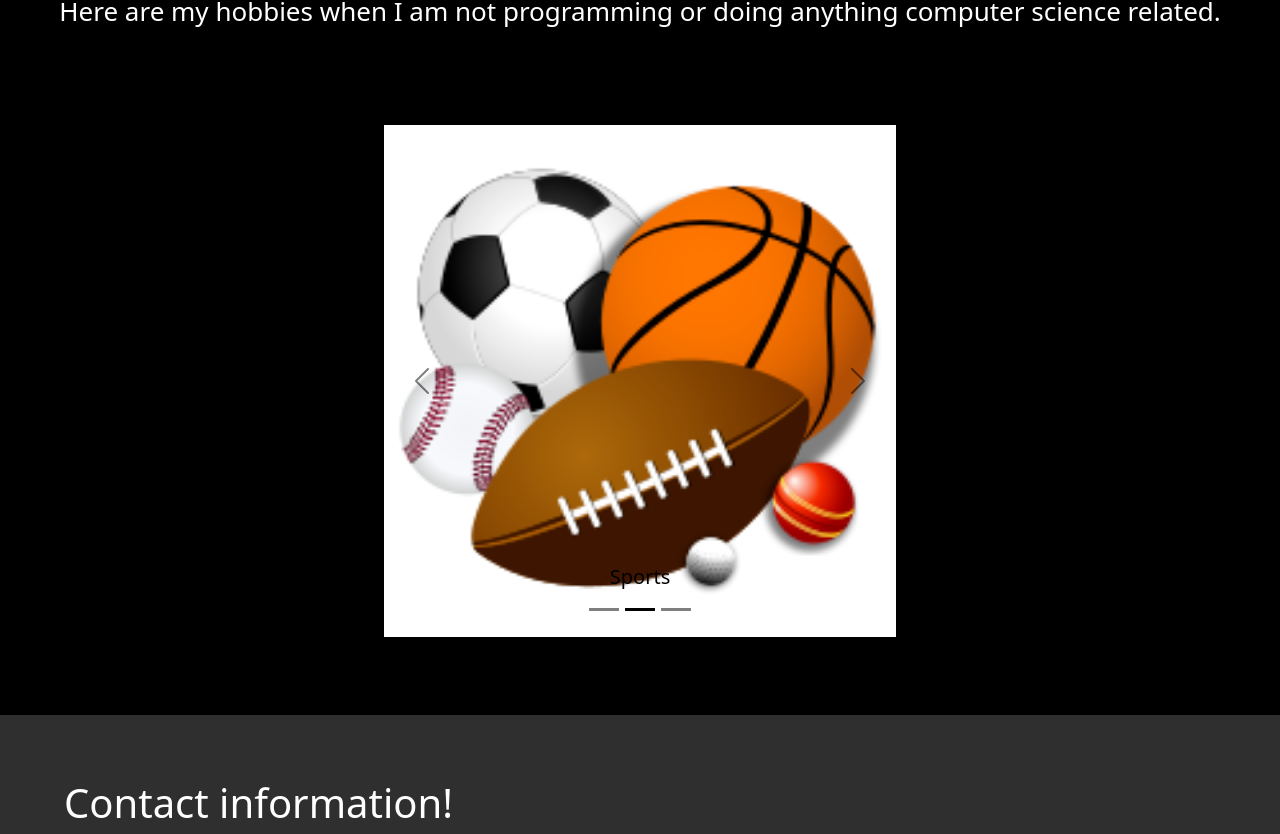
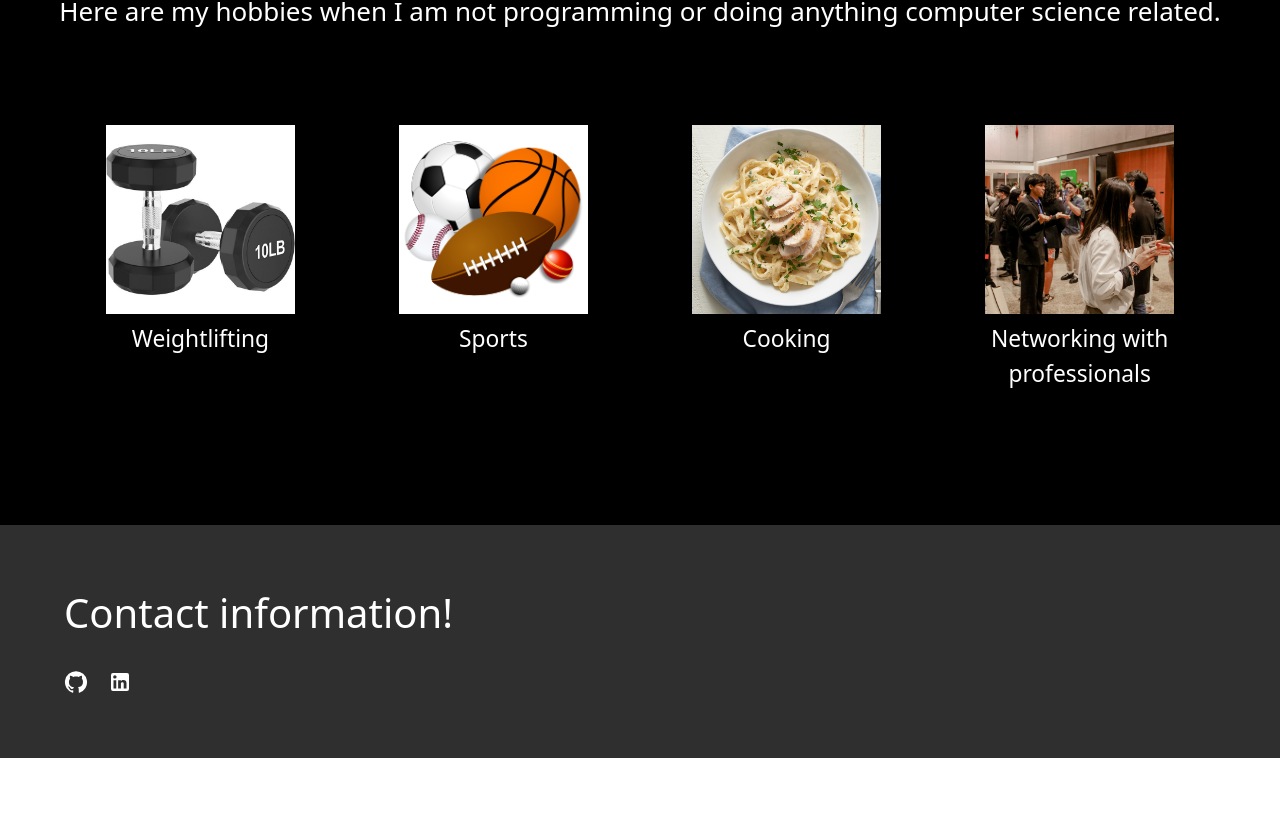
Before and after one commit to ManishMallik/manishkmallik, a React (Create React App) app: page /#/about in a window 1280 px wide. Shown: the part 736-1570 px from the top of the page. After the commit the page ends 1494 px from the top, so only its background shows below. Built offline with nearby package versions, Linux system fonts and the light colour scheme.

Commit message:
Removing carousel

```diff
--- a/src/pages/About.js
+++ b/src/pages/About.js
@@ -40,28 +40,40 @@ const About = () => {
 			<br/>
 			<br/>
 
-			<Carousel variant="dark" style={{width: width/2.5, height: width/2.5}}>
-				<Carousel.Item>
-					<img src={Weightlifting} alt="Weightlifting" width={width/2.5} height={width/2.5}
-					/>
-					<Carousel.Caption>
-						<h5>Weightlifting</h5>
-					</Carousel.Caption>
-				</Carousel.Item>
-				<Carousel.Item>
-					<img src={Sports} alt="Sports" style={{backgroundColor: 'white'}} width={width/2.5} height={width/2.5}/>
-					<Carousel.Caption>
-						<h5>Sports</h5>
-					</Carousel.Caption>
-				</Carousel.Item>
-				<Carousel.Item>
-					<img src={Cooking} alt="Cooking" width={width/2.5} height={width/2.5}
-					/>
-					<Carousel.Caption>
-						<h5>Cooking</h5>
-					</Carousel.Caption>
-				</Carousel.Item>
-			</Carousel>
+			<Row>
+				<Col className='m-10' md={5} lg={2}>
+					<Figure className='figure-align'>
+						<Figure.Image width={width} height={width} alt="Manish" src={Weightlifting}/>
+						<Figure.Caption style={{color: 'white'}}>
+							Weightlifting
+						</Figure.Caption>
+					</Figure>
+				</Col>
+				<Col className='m-10' md={5} lg={2}>
+					<Figure className='figure-align'>
+						<Figure.Image width={width} height={width} alt="Manish" src={Sports} style={{backgroundColor: 'white'}}/>
+						<Figure.Caption style={{color: 'white'}}>
+							Sports
+						</Figure.Caption>
+					</Figure>
+				</Col>
+				<Col className='m-10' md={5} lg={2}>
+					<Figure className='figure-align'>
+						<Figure.Image width={width} height={width} alt="Manish" src={Cooking}/>
+						<Figure.Caption style={{color: 'white'}}>
+							Cooking
+						</Figure.Caption>
+					</Figure>
+				</Col>
+				<Col className='m-10' md={5} lg={2}>
+					<Figure className='figure-align'>
+						<Figure.Image width={width} height={width} alt="Manish" src={Networking}/>
+						<Figure.Caption style={{color: 'white'}}>
+							Networking with professionals
+						</Figure.Caption>
+					</Figure>
+				</Col>
+			</Row>
 
 			<br/>
 			<br/>
```
